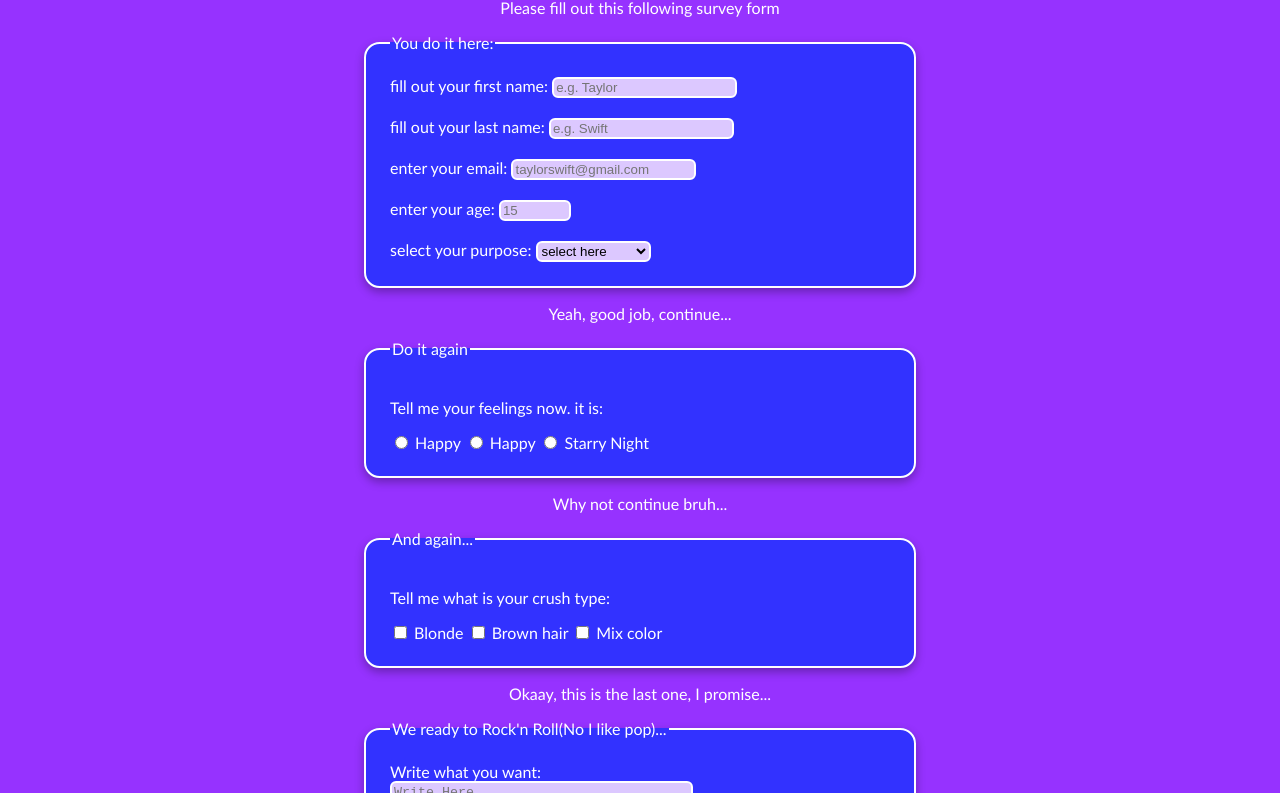
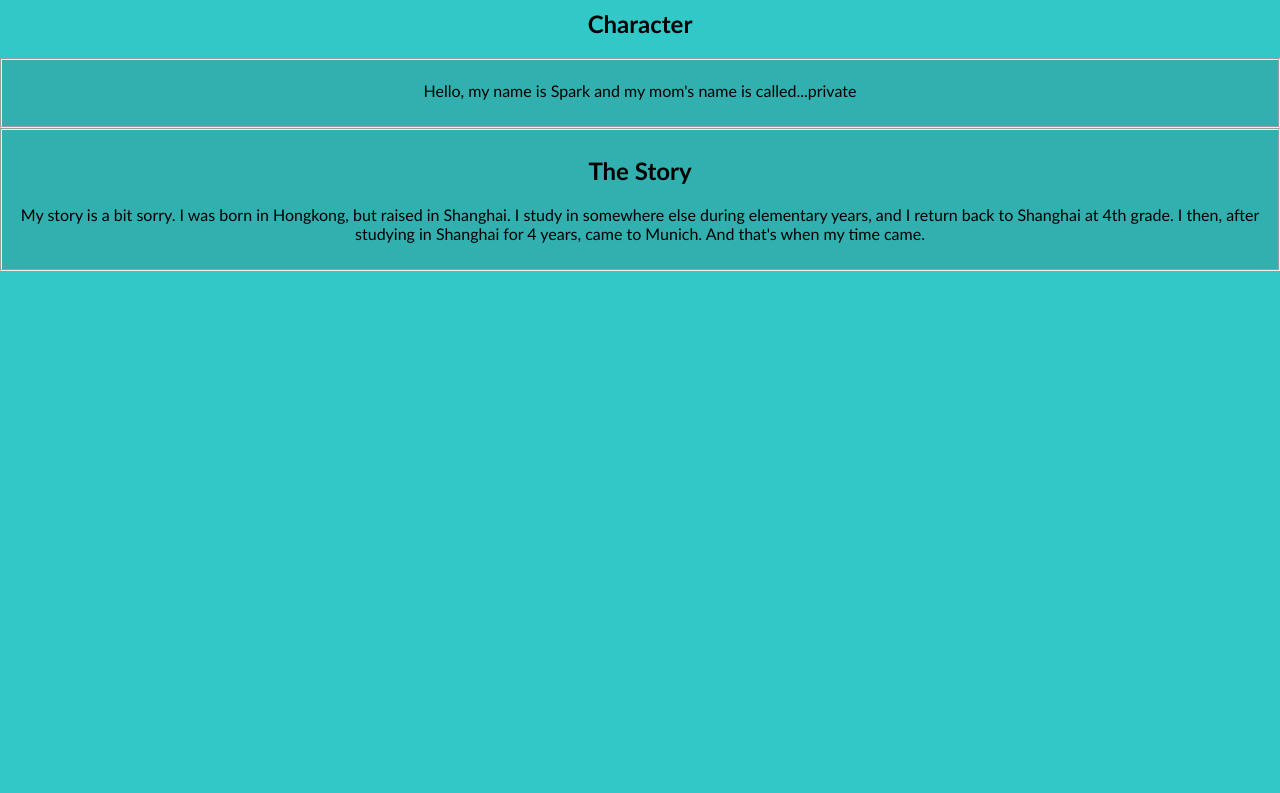
Before and after one commit to SparkChen0408/My-First-One, a plain HTML site: page index(2).html in a window 1280 px wide. Shown: the part 73-866 px from the top of the page. After the commit the page ends 800 px from the top, so only its background shows below. Drawn offline with Linux system fonts and the light colour scheme.

Commit message:
Update index(2).html

```diff
--- a/index(2).html
+++ b/index(2).html
@@ -1,139 +1,58 @@
 <!DOCTYPE html>
-<html lang="en">
-<title>registration</title>
+<html>
+<head>
+<title>The First Website Frontline</title>
+</head>
+
 <body>
-<h1 id="title">My Story</h1>
-<p id="description">Please fill out this following survey form</p>
-<form id="survey-form">
+<h1 class="word">The Website</h1>
+<h2 class="word">Character</h2>
 
-<fieldset>
-<legend>You do it here: </legend>
-<label for="name" id="name-label">fill out your first name: </label>
-<input type="text" id="name" placeholder="e.g. Taylor" required>
-
-
-<br></br>
-<label for="last name" id="name-label">fill out your last name: </label>
-<input type="text" id="last name" placeholder="e.g. Swift" required>
-
-<br></br>
-<label for="email" id="email-label">enter your email: </label>
-<input type="email" id="email"  placeholder="taylorswift@gmail.com" required>
-
-<br></br>
-<label for="number" id="number-label">enter your age: </label>
-<input type="number" min="5" max="1001" id="number" placeholder="15" required>
-
-<br></br>
-<label for="dropdown">select your purpose: </label>
-<select id="dropdown" >
-  <option name="1">select here</option>
-  <option name="2">Personal</option>
-  <option name="3">Business, baby</option>
-</select>
-
-</fieldset>
-
-
-<p>Yeah, good job, continue...</p>
-<fieldset>
-<legend>Do it again</legend>
-<p class="thing">Tell me your feelings now. it is: </p>
-<input type="radio" name="feeling" id="happy" value="feeling1">
-<label for="happy">Happy</label>
-<input type="radio" name="feeling" id="happy2" value="feeling2">
-<label for="happy2">Happy</label>
-<input type="radio" name="feeling" id="Spark's feeling" value="feeling3">
-<label for="Spark's feeling">Starry Night</label>
-
-</fieldset>
-
-<p>Why not continue bruh...</p>
-<fieldset>
-<legend>And again...</legend>
-<p class="thing">Tell me what is your crush type: </p>
-
-<input type="checkbox" name="crush type" id="Blonde" value="blonde type like Jolie">
-<label for="Blonde">Blonde</label>
-<input type="checkbox" name="crush type" id="Brown hair" value="brown hair type like Marie">
-<label for="Brown hair">Brown hair</label>
-<input type="checkbox" name="crush type" id="Mix color" value="mixed hair color type">
-<label for="Mix color">Mix color</label>
+<fieldset class="box">
+<p class="word">Hello, my name is Spark and my mom's name is called...private</p>
 
 
 </fieldset>
 
-<p>Okaay, this is the last one, I promise...</p>
-
-<fieldset>
-<legend>We ready to Rock'n Roll(No I like pop)...</legend>
-<label for="writing place">Write what you want: </label><br>
-<textarea id="writing place" name="writing place" rows="5" cols="35" placeholder="Write Here"></textarea>
-
+<fieldset class="box">
+<div>
+<h2 class="word">The Story</h2>
+</div>
+<p class="word">My story is a bit sorry. I was born in Hongkong, but raised in Shanghai.
+I study in somewhere else during elementary years, and I return back to Shanghai at 4th grade.
+I then, after studying in Shanghai for 4 years, came to Munich. And that's when my time came.
+</p>
 </fieldset>
-
-<br></br>
-<form id="survery-form">
- <button id="submit" class="submit-button-Spark" type="submit" >Submit</button>
-</form>
-</form>
 
 </body>
 
 <style>
-body{
-  font-family: optima;
-  background-color: RGB(150, 50, 255);
+Body{
+	background-color: rgb(50, 200, 200);
+	margin: auto;
+
+}
+.word{
+	font-color= rgb(50, 200, 150);
+	font-family: optima;
+	text-align: center;
 }
 
-fieldset{
-  background-color: rgb(50, 50, 255);
-  border-radius: 15.6px;
-  box-shadow: 0 4px 10px rgba(0, 0, 0, 0.3);
-  padding: 1.5em;
-  border: 2px solid white;
-  margin: 0 auto;
-  width: 500px;
-  max-width: 85%;
+.box{
+	background-color: rgb(50, 175, 175);
+	margin: 10px;
+	border-color: rgb(90, 175, 175)
+ 	width: 50%; /* Adjust the width as needed */
+        margin: auto; /* Center the fieldset */
 }
-
-h1, p, label{
-  color: white;
-  text-align: center;
-  margin: 16px 0;
-}
-
-legend{
-  color: white;
-}
-
-.thing{
-  text-align: left;
-}
-
-input, select, textarea, radio, checkbox {
-  background-color: rgb(220, 200, 255);
-  border-radius: 6px;
-  border: 2px solid white;
-}
-
-.submit-button-Spark{
-  display: flex;
-  padding: 9px 14px;
-  font-size: 17px;
-  border-radius: 11px;
-  font-family: Optima;
-  font-weight: bold;
-  background-color: rgb(200, 150, 220);
-  margin: 19px auto;
-  border: 3px solid white;
+h2{
+	padding: auto;
+	margin-right: auto;
+	margin-left: auto;
+	text-align: center;
 }
 
 </style>
 
 
-
-
-
-
 </html>
```
